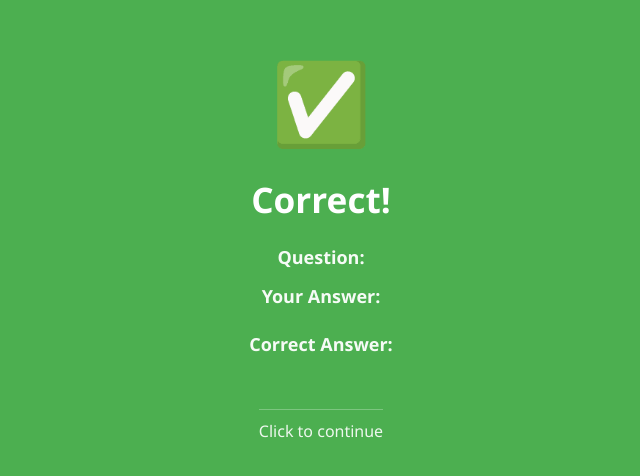
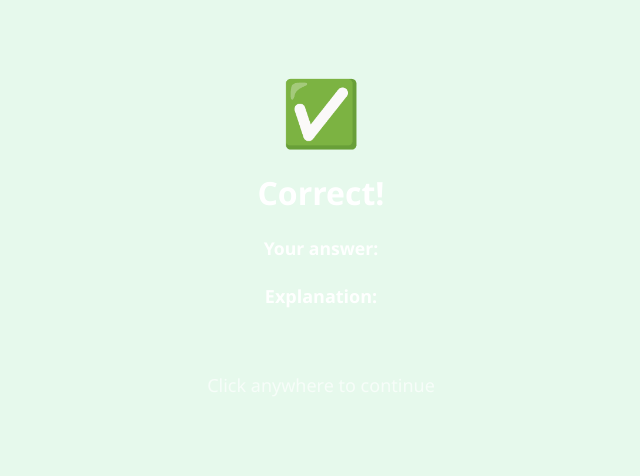
Before and after one commit to christensenandrew455-cell/Testifyai, a Next.js app: page /correct in a window 1280 px wide. Shown: the part 156-632 px from the top of the page, without its empty margins (319-959 px from the left). Built offline with nearby package versions, Linux system fonts and the light colour scheme.

Commit message:
Update page.js

```diff
--- a/app/correct/page.js
+++ b/app/correct/page.js
@@ -1,87 +1,55 @@
 "use client";
+import { useRouter, useSearchParams } from "next/navigation";
+import { useEffect } from "react";
 
-import { Suspense } from "react";
-import { useRouter, useSearchParams } from "next/navigation";
+export default function CorrectPage() {
+  const router = useRouter();
+  const params = useSearchParams();
 
-function CorrectPageContent() {
-  const router = useRouter();
-  const searchParams = useSearchParams();
-  const question = searchParams.get("question");
-  const userAnswer = searchParams.get("userAnswer");
-  const correctAnswer = searchParams.get("correctAnswer");
-  const explanation = searchParams.get("explanation");
-  const index = parseInt(searchParams.get("index") || "0");
+  const topic = params.get("topic");
+  const selected = params.get("selected");
+  const correct = params.get("correct");
+  const reason = params.get("reason");
 
-  const handleClick = () => {
-    sessionStorage.setItem("resumeIndex", index + 1);
-    router.push("/testchat");
+  const questions = JSON.parse(sessionStorage.getItem("testData") || "[]");
+  const currentIndex = Number(sessionStorage.getItem("resumeIndex")) || 0;
+
+  const isLastQuestion = currentIndex >= questions.length;
+
+  const goNext = () => {
+    if (isLastQuestion) {
+      router.push("/ad"); // ✅ go to ad if test is done
+    } else {
+      router.push("/testchat");
+    }
   };
 
   return (
     <div
-      onClick={handleClick}
+      onClick={goNext}
       style={{
-        height: "100vh",
-        width: "100vw",
-        backgroundColor: "#4CAF50",
+        minHeight: "100vh",
+        backgroundColor: "#e6f9ec",
         display: "flex",
         flexDirection: "column",
         alignItems: "center",
         justifyContent: "center",
-        color: "white",
-        fontFamily: "Segoe UI, Roboto, sans-serif",
         textAlign: "center",
-        cursor: "pointer",
+        color: "#2e7d32",
+        fontFamily: "Segoe UI, sans-serif",
       }}
     >
-      <div style={{ fontSize: "5rem", marginBottom: "20px" }}>✅</div>
-      <h1 style={{ fontSize: "2.2rem", fontWeight: 800, marginBottom: "20px" }}>
-        Correct!
-      </h1>
+      <div style={{ fontSize: "64px", marginBottom: "16px" }}>✅</div>
+      <h1>Correct!</h1>
 
-      <p style={{ maxWidth: "600px", marginBottom: "10px" }}>
-        <strong>Question:</strong> {question}
+      <p style={{ marginTop: "20px", fontSize: "1.1rem" }}>
+        <strong>Your answer:</strong> {selected}
       </p>
       <p>
-        <strong>Your Answer:</strong> {userAnswer}
-      </p>
-      <p>
-        <strong>Correct Answer:</strong> {correctAnswer}
+        <strong>Explanation:</strong> {reason}
       </p>
 
-      {explanation && (
-        <p
-          style={{
-            fontSize: "1.1rem",
-            marginTop: "20px",
-            color: "rgba(255,255,255,0.9)",
-            maxWidth: "600px",
-          }}
-        >
-          💡 {explanation}
-        </p>
-      )}
-
-      <div
-        style={{
-          fontSize: "1rem",
-          opacity: 0.9,
-          fontWeight: 500,
-          borderTop: "1px solid rgba(255,255,255,0.3)",
-          paddingTop: "10px",
-          marginTop: "30px",
-        }}
-      >
-        Click to continue
-      </div>
+      <p style={{ marginTop: "40px", opacity: 0.7 }}>Click anywhere to continue</p>
     </div>
   );
 }
-
-export default function CorrectPage() {
-  return (
-    <Suspense fallback={<div>Loading...</div>}>
-      <CorrectPageContent />
-    </Suspense>
-  );
-}
```
